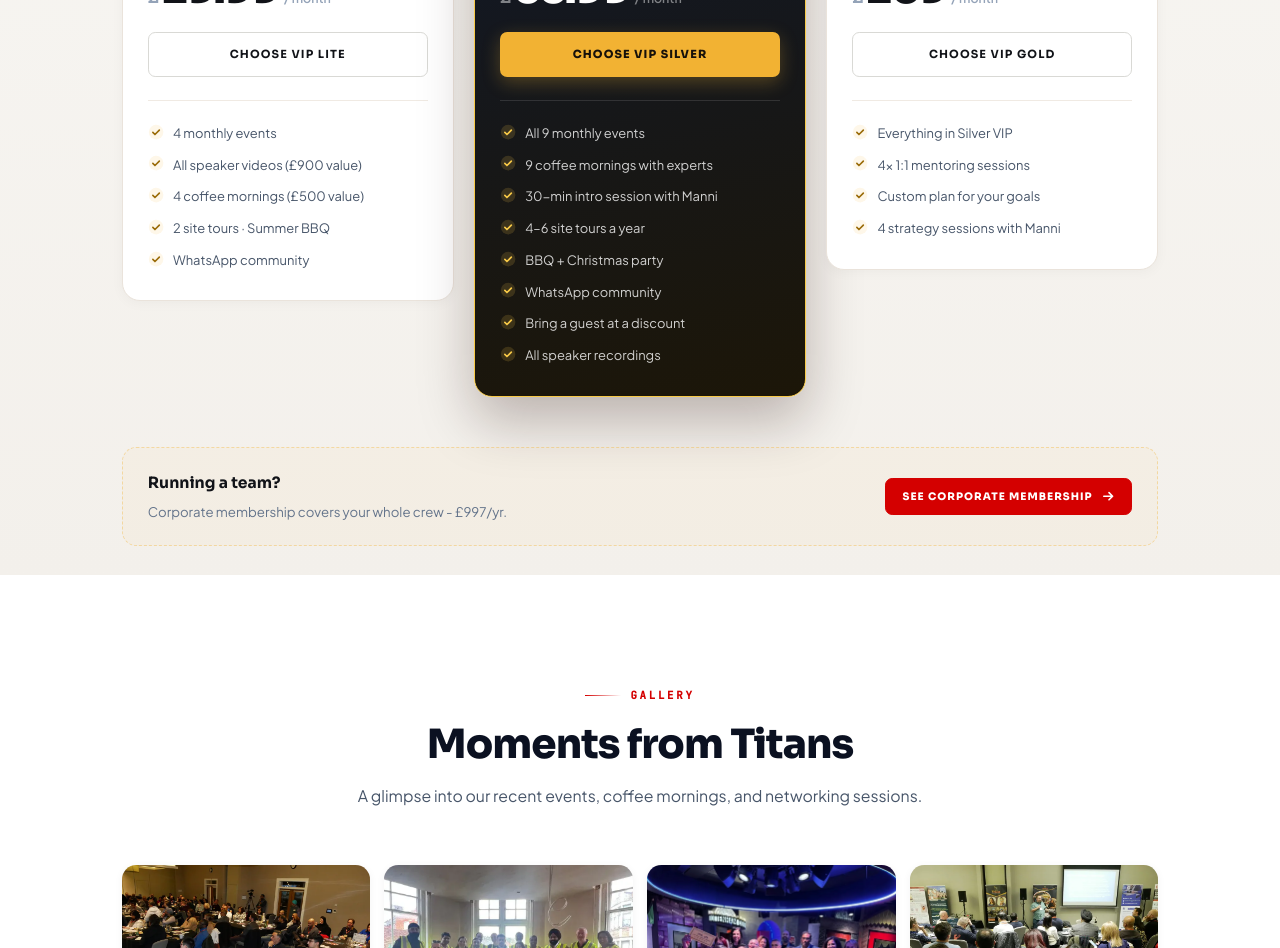
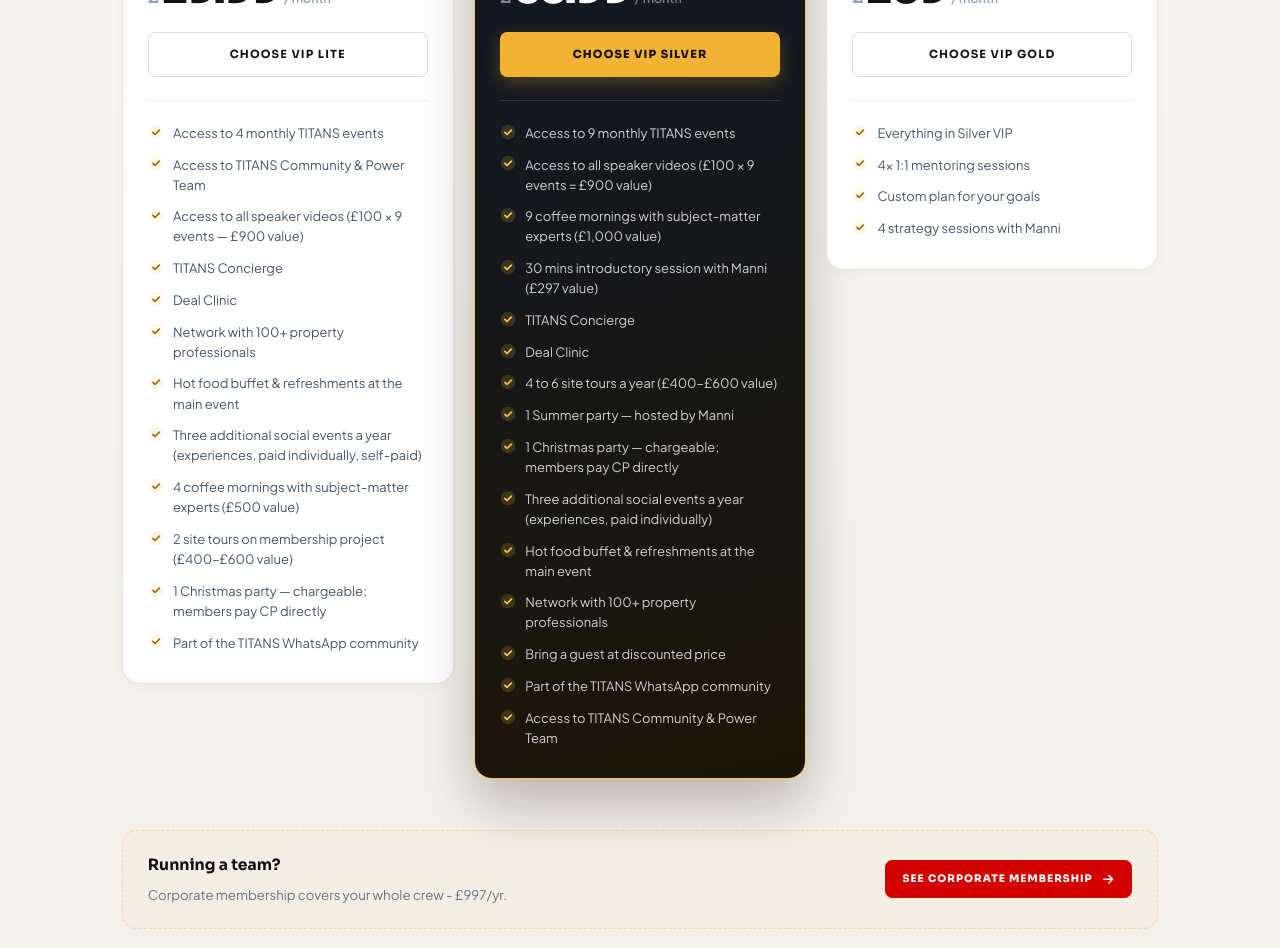
Before and after one commit to kirankiran200511/teamtitans, a Next.js app: page / in a window 1280 px wide. Shown: the part 5300-6248 px from the top of the page. Built offline with nearby package versions, Linux system fonts and the light colour scheme.

Commit message:
Update VIP pricing tiers and features in data file

```diff
--- a/src/data/plans.js
+++ b/src/data/plans.js
@@ -75,19 +75,27 @@
     kicker: 'For getting started',
     badge: 'Best first step',
     price: '29.99',
+    annualPrice: '299.99',
     period: '/ month',
-    billing: 'Billed monthly. Cancel anytime.',
+    billing: '12-month minimum commitment required. Monthly payment option is available.',
     popular: false,
     cta: 'Choose VIP Lite',
     ctaLong: 'Start VIP Lite',
     blurb: 'For getting started.',
     promise: 'Cheaper than two single tickets a year — with the recordings and the community on top.',
     features: [
-      '4 monthly events',
-      'All speaker videos (£900 value)',
-      '4 coffee mornings (£500 value)',
-      '2 site tours · Summer BBQ',
-      'WhatsApp community',
+      'Access to 4 monthly TITANS events',
+      'Access to TITANS Community & Power Team',
+      'Access to all speaker videos (£100 × 9 events — £900 value)',
+      'TITANS Concierge',
+      'Deal Clinic',
+      'Network with 100+ property professionals',
+      'Hot food buffet & refreshments at the main event',
+      'Three additional social events a year (experiences, paid individually, self-paid)',
+      '4 coffee mornings with subject-matter experts (£500 value)',
+      '2 site tours on membership project (£400–£600 value)',
+      '1 Christmas party — chargeable; members pay CP directly',
+      'Part of the TITANS WhatsApp community',
     ],
     stack: [
       { label: '4 main events a year', detail: 'Pick the four nights that matter most to you.', value: null },
@@ -122,22 +130,30 @@
     kicker: 'Full access',
     badge: 'Most popular',
     price: '55.99',
+    annualPrice: '647.99',
     period: '/ month',
-    billing: 'Billed monthly. Cancel anytime.',
+    billing: '12-month minimum commitment required. Monthly payment option available.',
     popular: true,
     cta: 'Choose VIP Silver',
     ctaLong: 'Start VIP Silver',
     blurb: 'Full access.',
     promise: 'Every event, every coffee morning, every recording — for less than £6.30 a session.',
     features: [
-      'All 9 monthly events',
-      '9 coffee mornings with experts',
-      '30-min intro session with Manni',
-      '4–6 site tours a year',
-      'BBQ + Christmas party',
-      'WhatsApp community',
-      'Bring a guest at a discount',
-      'All speaker recordings',
+      'Access to 9 monthly TITANS events',
+      'Access to all speaker videos (£100 × 9 events = £900 value)',
+      '9 coffee mornings with subject-matter experts (£1,000 value)',
+      '30 mins introductory session with Manni (£297 value)',
+      'TITANS Concierge',
+      'Deal Clinic',
+      '4 to 6 site tours a year (£400–£600 value)',
+      '1 Summer party — hosted by Manni',
+      '1 Christmas party — chargeable; members pay CP directly',
+      'Three additional social events a year (experiences, paid individually)',
+      'Hot food buffet & refreshments at the main event',
+      'Network with 100+ property professionals',
+      'Bring a guest at discounted price',
+      'Part of the TITANS WhatsApp community',
+      'Access to TITANS Community & Power Team',
     ],
     stack: [
       { label: 'All 9 main events a year', detail: 'Every date on the calendar, seat held.', value: null },
```
